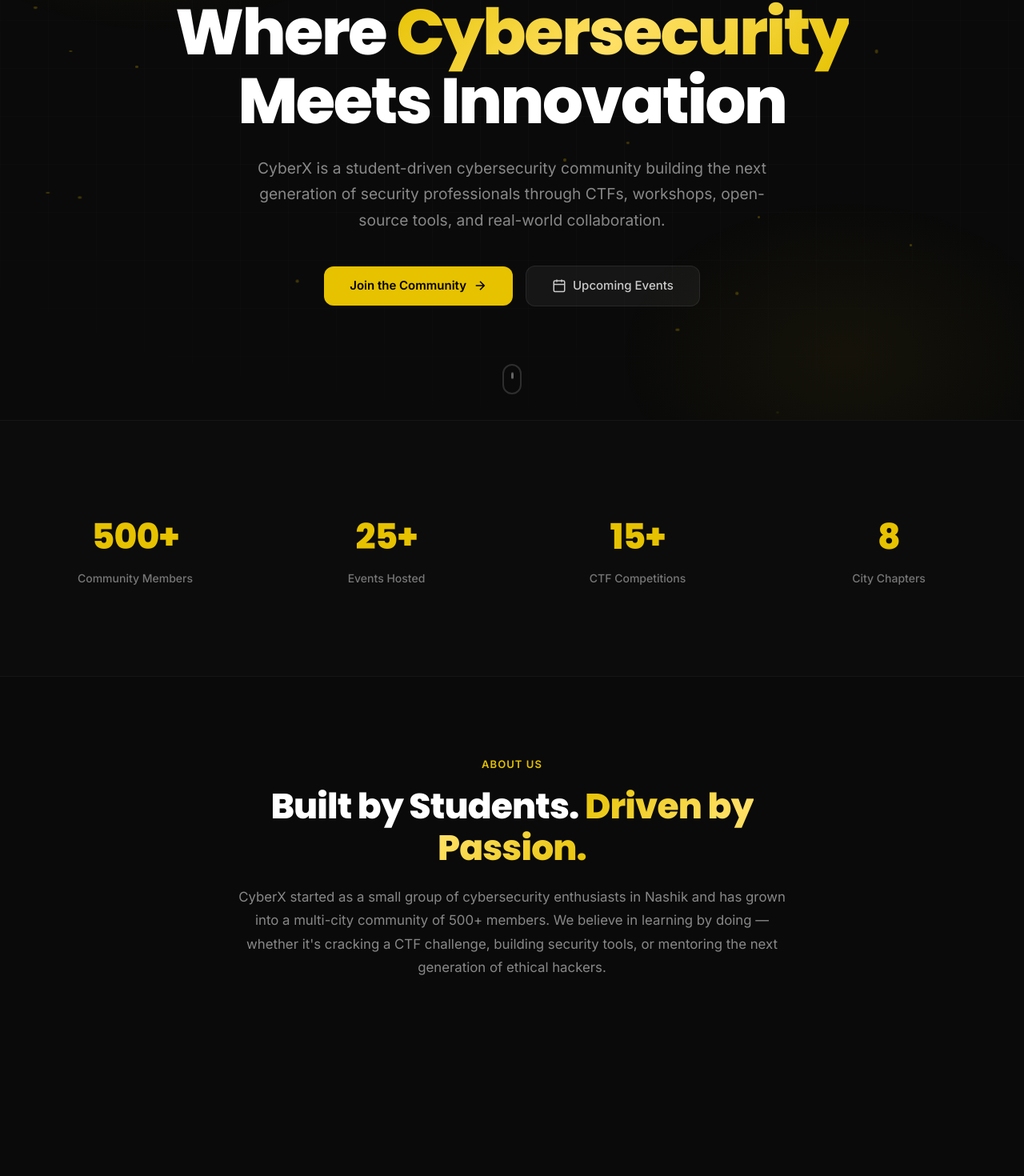
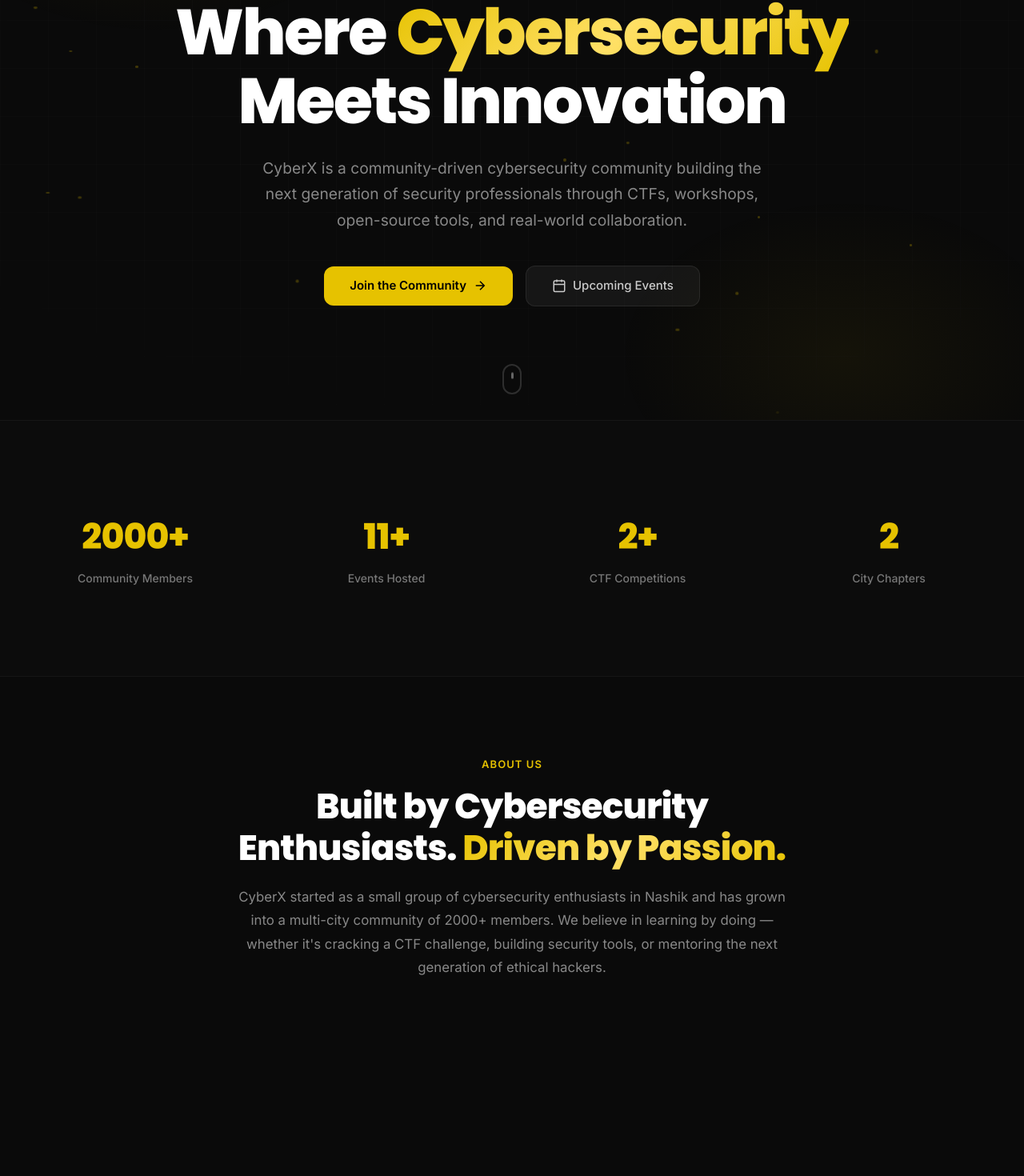
Before and after one commit to Cipherx7/cyberxwebsite, a Next.js app: page / in a window 1280 px wide. Shown: the part 275-1745 px from the top of the page at 80% size. Built offline with nearby package versions, Linux system fonts and the light colour scheme.

Commit message:
feat: update home page stats and about section text

```diff
--- a/src/app/page.jsx
+++ b/src/app/page.jsx
@@ -94,10 +94,10 @@ function ParticleField() {
 
 /* ─── Stats section ─── */
 const STATS = [
-  { value: 500, suffix: "+", label: "Community Members" },
-  { value: 25, suffix: "+", label: "Events Hosted" },
-  { value: 15, suffix: "+", label: "CTF Competitions" },
-  { value: 8, suffix: "", label: "City Chapters" },
+  { value: 2000, suffix: "+", label: "Community Members" },
+  { value: 11, suffix: "+", label: "Events Hosted" },
+  { value: 2, suffix: "+", label: "CTF Competitions" },
+  { value: 2, suffix: "", label: "City Chapters" },
 ];
 
 function StatCard({ value, suffix, label }) {
@@ -203,7 +203,7 @@ export default function HomePage() {
 
           <FadeIn delay={0.2}>
             <p className="hero-subtitle">
-              CyberX is a student-driven cybersecurity community building the
+              CyberX is a community-driven cybersecurity community building the
               next generation of security professionals through CTFs, workshops,
               open-source tools, and real-world collaboration.
             </p>
@@ -272,12 +272,12 @@ export default function HomePage() {
             <div className="section-header">
               <span className="section-tag">About Us</span>
               <h2 className="section-title">
-                Built by Students.{" "}
+                Built by Cybersecurity Enthusiasts.{" "}
                 <span className="text-gradient">Driven by Passion.</span>
               </h2>
               <p className="section-desc">
                 CyberX started as a small group of cybersecurity enthusiasts in
-                Nashik and has grown into a multi-city community of 500+ members.
+                Nashik and has grown into a multi-city community of 2000+ members.
                 We believe in learning by doing — whether it&apos;s cracking a CTF
                 challenge, building security tools, or mentoring the next
                 generation of ethical hackers.
@@ -397,7 +397,7 @@ export default function HomePage() {
                 <span className="text-gradient">Cybersecurity Journey?</span>
               </h2>
               <p className="cta-desc">
-                Join 500+ community members who are learning, building, and
+                Join 2000+ community members who are learning, building, and
                 growing together. No experience required — just curiosity.
               </p>
               <div className="cta-actions">
```
